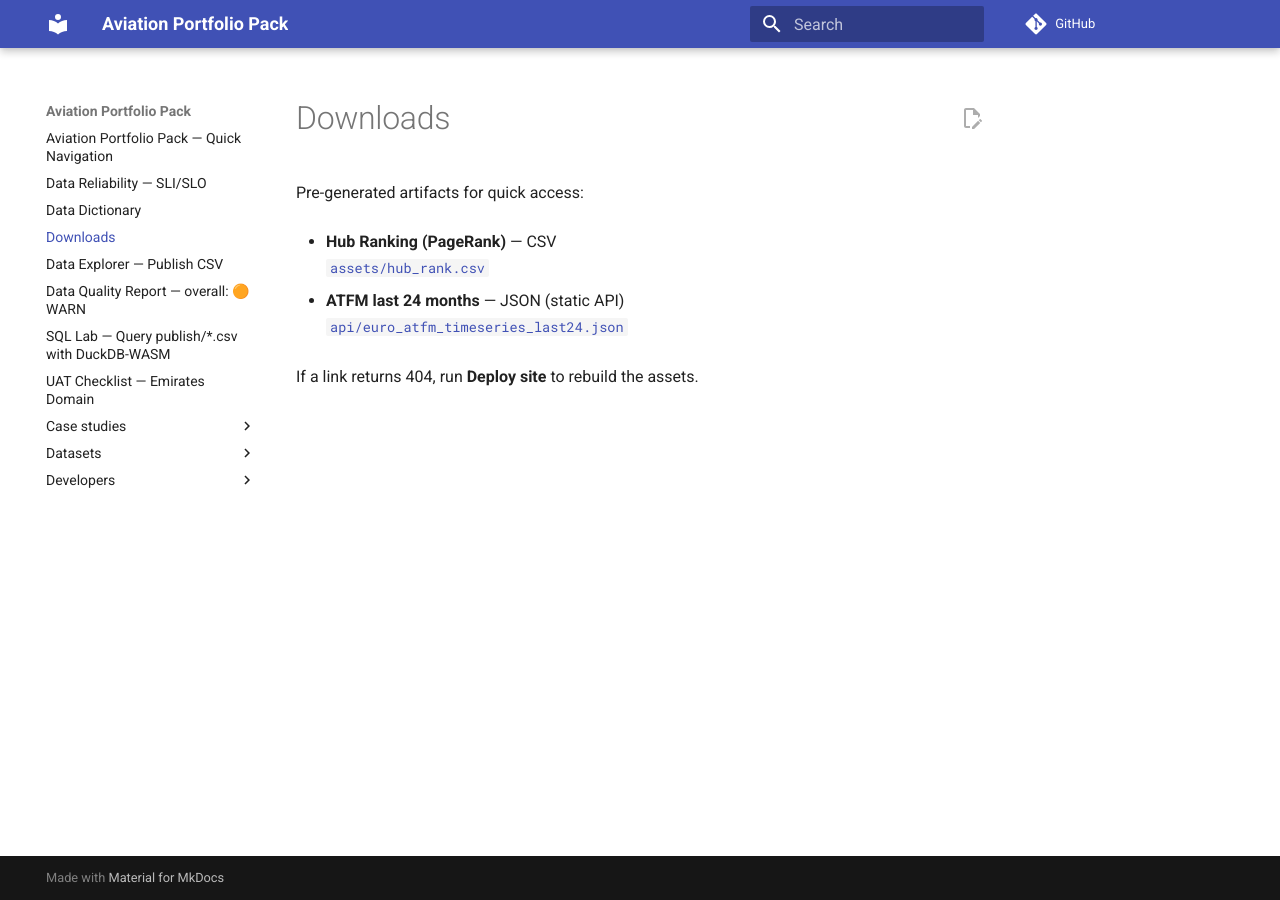
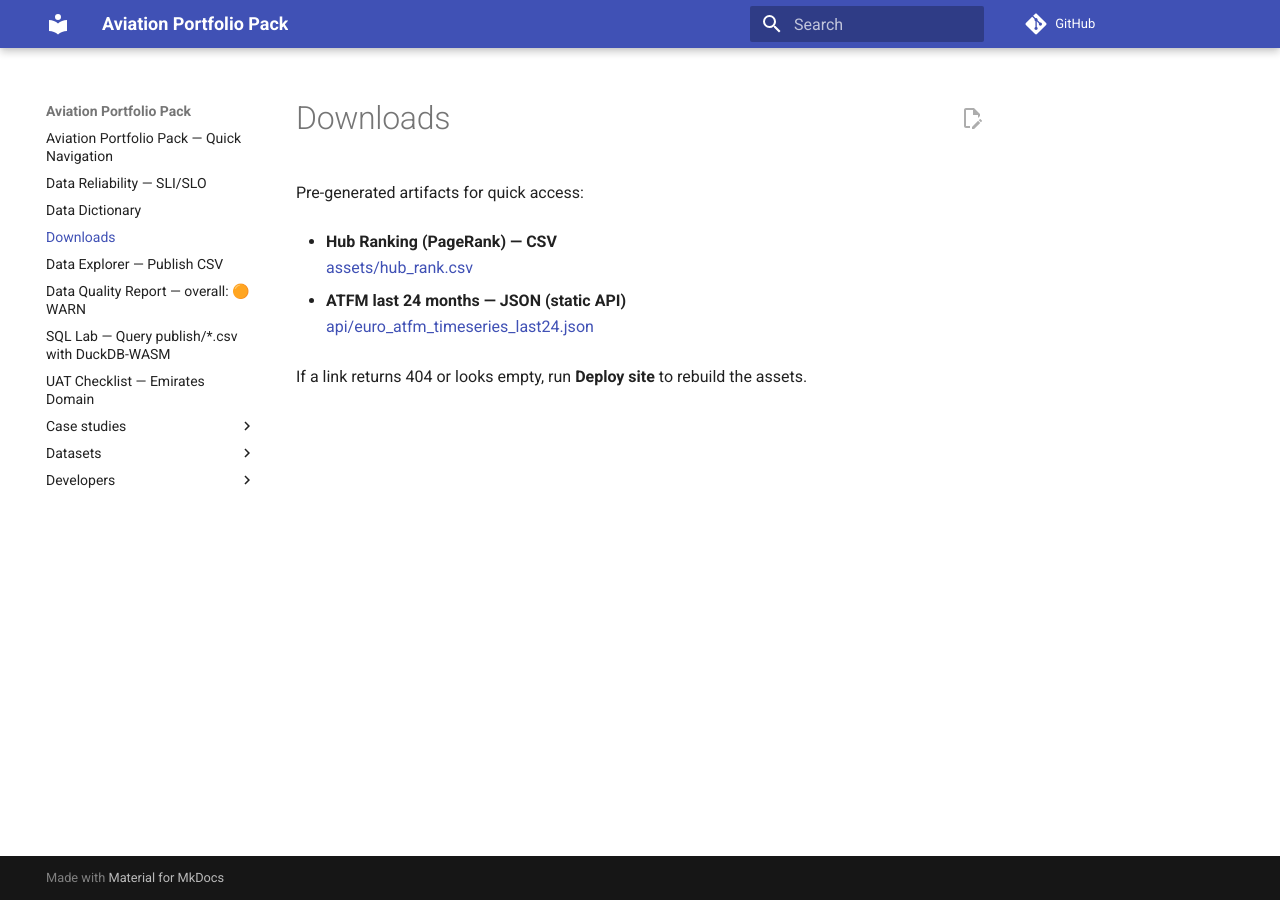
Before and after one commit to barata90/aviation-portfolio-pack, an MkDocs documentation site: the page built from docs/downloads.md, in a window 1280 px wide. Built offline with MkDocs 1.6.1 and Material for MkDocs 9.7.7, drawn with Linux system fonts in a browser that asks for light colours; a script that is not in the unit is left out; comment, search, counter and statistics services are not loaded.

Commit message:
Fix formatting and improve clarity in downloads.md

```diff
--- a/docs/downloads.md
+++ b/docs/downloads.md
@@ -2,10 +2,10 @@
 
 Pre-generated artifacts for quick access:
 
-- **Hub Ranking (PageRank)** — CSV
-  [`assets/hub_rank.csv`](assets/hub_rank.csv)
+- **Hub Ranking (PageRank) — CSV**
+  [assets/hub_rank.csv](assets/hub_rank.csv)
 
-- **ATFM last 24 months** — JSON (static API)
-  [`api/euro_atfm_timeseries_last24.json`](api/euro_atfm_timeseries_last24.json)
+- **ATFM last 24 months — JSON (static API)**
+  [api/euro_atfm_timeseries_last24.json](api/euro_atfm_timeseries_last24.json)
 
-If a link returns 404, run **Deploy site** to rebuild the assets.
+If a link returns 404 or looks empty, run **Deploy site** to rebuild the assets.
```
